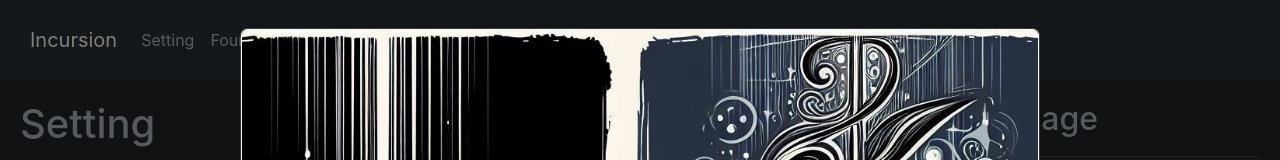
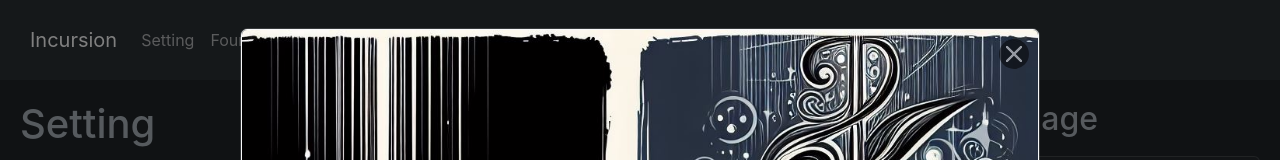
Before and after one commit to jesselatimer/incursion, a React (Create React App) app: page /incursion/setting in a window 1280 px wide. Both pictures are taken after a click on the picture 987 px from the left and 324 px from the top of the page. Shown: the top 160 px of the page. Built offline with nearby package versions, Linux system fonts and the light colour scheme.

Commit message:
add close button to modal

```diff
--- a/src/components/Entity.tsx
+++ b/src/components/Entity.tsx
@@ -10,7 +10,7 @@ import {
 import { useCallback, useContext, useMemo } from 'react';
 import { map } from 'lodash';
 import { calculatePoints } from '../utils/calculatePoints';
-import { Modal } from 'react-bootstrap';
+import { CloseButton, Modal } from 'react-bootstrap';
 
 function Entity({
   entity,
@@ -99,6 +99,18 @@ function Entity({
 
   return (
     <Modal show={showModal} onHide={() => setShowModal(false)} size="lg">
+      <CloseButton
+        onClick={() => setShowModal(false)}
+        style={{
+          position: 'absolute',
+          right: '10px',
+          top: '10px',
+          backgroundColor: 'white',
+          borderRadius: '99px',
+          zIndex: '1000000',
+          padding: '7px',
+        }}
+      />
       <Modal.Body style={{ padding: '0' }}>
         <Card
           border={choice ? 'light' : 'secondary'}
```
